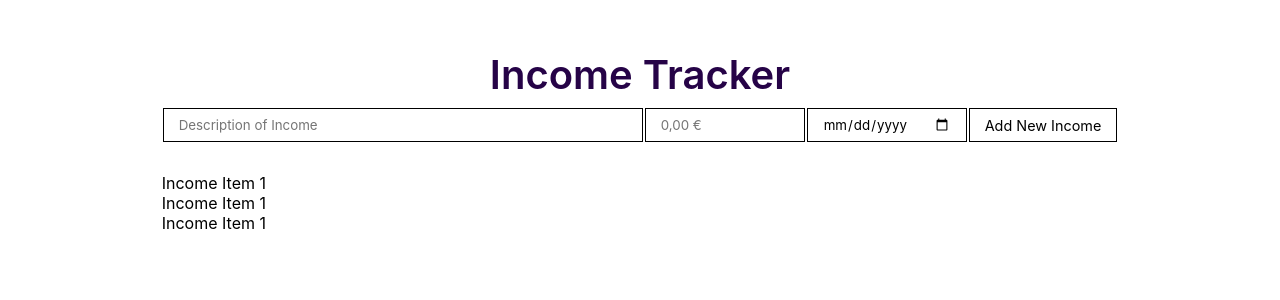
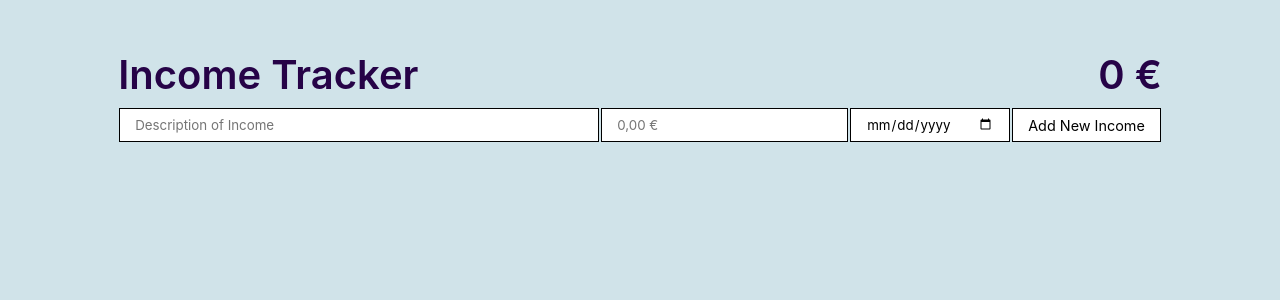
Before and after one commit to MajkoDev/income-tracker, a React (Create React App) app: page / in a window 1280 px wide. Shown: the top 300 px of the page. Built offline with nearby package versions, Linux system fonts and the light colour scheme.

Commit message:
finished

```diff
--- a/src/App.js
+++ b/src/App.js
@@ -6,12 +6,26 @@ import IncomeList from "./components/IncomeList";
 
 function App() {
   const [income, setIncome] = useState([])
+  const [totalIncome, setTotalIncome] = useState(0)
+
+  // Total Income
+  // update when renders and when income changes
+  useEffect(() => {
+    let temp = 0;
+
+    for(let i = 0; i < income.length; i++) {
+      temp += parseInt(income[i].price);
+    }
+
+    setTotalIncome(temp)
+  }, [income])
+
 
   return (
     <div className="App">
-      <Header />
-      <IncomeForm />
-      <IncomeList />
+      <Header totalIncome={totalIncome} />
+      <IncomeForm income={income} setIncome={setIncome} />
+      <IncomeList income={income} setIncome={setIncome}/>
     </div>
   );
 }
--- a/src/components/Header.jsx
+++ b/src/components/Header.jsx
@@ -1,10 +1,11 @@
 import React from 'react'
 import './header.css'
 
-const Header = () => {
+const Header = ({totalIncome}) => {
   return (
     <header>
         <h1 className="header">Income Tracker</h1>
+        <h1 className="total-income">{totalIncome} €</h1>
     </header>
   )
 }
--- a/src/components/IncomeForm.jsx
+++ b/src/components/IncomeForm.jsx
@@ -1,28 +1,64 @@
-import React from "react";
+import React, { useRef } from "react";
 import "./incomeform.css";
 
-const IncomeForm = () => {
+const IncomeForm = ({ income, setIncome }) => {
+  const subject = useRef(null);
+
+  const price = useRef(null);
+  const date = useRef(null);
+
+  const AddIncome = (e) => {
+    e.preventDefault();
+
+    let d = date.current.value.split("-")
+        let newD = new Date(d[0], d[1], d[2])
+
+        setIncome([...income, {
+            "subject": subject.current.value,
+            "price": price.current.value,
+            "date": newD.getTime()
+        }])
+
+        // Reset values
+        subject.current.value = ""
+        price.current.value = null
+        date.current.value = null
+  };
+
+
   return (
-    <>
-      <form action='submit' className='income-form'>
-        <input
-          type='text'
-          name='subject'
-          className='input-subject'
-          placeholder='Description of Income' />
+    <form className='income-form' onSubmit={AddIncome}>
+      <input
+        type='text'
+        name='subject'
+        id='subject'
+        ref={subject}
+        className='input-subject'
+        placeholder='Description of Income'
+      />
+
+      <div>
         <input
           type='number'
-          name='amount'
-          className='input-amount'
-          placeholder='0,00 €' />
+          name='price'
+          id='price'
+          ref={price}
+          className='input-price'
+          placeholder='0,00 €'
+        />
         <input
           type='date'
           name='date'
-          className='input-date' />
-        <button
-          type='submit'>Add New Income</button>
-      </form>
-    </>
+          id='date'
+          ref={date}
+          className='input-date'
+        />
+      </div>
+
+      <button type='submit' className='btn-submit'>
+        Add New Income
+      </button>
+    </form>
   );
 };
 
--- a/src/components/IncomeItem.jsx
+++ b/src/components/IncomeItem.jsx
@@ -1,11 +1,24 @@
-import React from 'react'
+import React from "react";
 
-const IncomeItem = () => {
+const IncomeItem = ({ income, index, removeIncome }) => {
+
+  let date = new Date(income.date);
+  let day = date.getDate();
+  let month = date.getMonth() + 1;
+  let year = date.getFullYear();
+
+  const removeHandle = (i) => {
+    removeIncome(i);
+  };
+
   return (
-    <div className="income-item">
-        Income Item 1
+    <div className='income-item'>
+      <button className='remove-item' onClick={() => removeHandle(index)}>x</button>
+      <div className='subject'>{income.subject}</div>
+      <div className='price'>{income.price} €</div>
+      <div className='date'>{day + "/" + month + "/" + year}</div>
     </div>
-  )
-}
+  );
+};
 
-export default IncomeItem
+export default IncomeItem;
--- a/src/components/IncomeList.jsx
+++ b/src/components/IncomeList.jsx
@@ -1,14 +1,31 @@
-import React from 'react'
-import IncomeItem from "./IncomeItem"
+import React from "react";
+import IncomeItem from "./IncomeItem";
 
-const IncomeList = () => {
-  return (
-    <div className="income-list">
-      <IncomeItem />
-      <IncomeItem />
-      <IncomeItem />
-    </div>
-  )
+const IncomeList = ({ income, setIncome }) => {
+
+  const removeIncome = i => {
+    let temp = income.filter((v, index) => index != i)
+    setIncome(temp)
 }
 
-export default IncomeList
+  const sortByDate = (a, b) => {
+    return a.date - b.date;
+  }
+
+
+  return (
+    <div className='income-list'>
+      {
+        income.sort(sortByDate).map((value, index) => (
+          <IncomeItem
+           key={index}
+           income={value}
+           index={index}
+           removeIncome={removeIncome} />
+      ))
+      }
+    </div>
+  );
+};
+
+export default IncomeList;
--- a/src/components/header.css
+++ b/src/components/header.css
@@ -1,6 +1,7 @@
 header{
     display: flex;
-    justify-content: center
+    justify-content: space-between
+
 }
 
 h1 {
--- a/src/components/incomeform.css
+++ b/src/components/incomeform.css
@@ -1,31 +1,39 @@
-form{
+form {
   margin-bottom: 30px;
   display: flex;
   flex-direction: row;
-    justify-content:center;
+  justify-content: center;
   align-items: center;
 }
 
-input{
+input {
   height: 34px;
   padding: 5px 15px;
   margin: 1px;
   border: 1px black solid;
   border-radius: 0;
 }
+.income-form {
+  display: flex;
+  flex-direction: row;
+}
+@media only screen and (max-width: 1000px) {
+  .income-form {
+    flex-direction: column;
+  }
+}
 
-.input-subject{
+.input-subject {
   width: 30rem;
 }
-.input-amount{
+.input-amount {
   width: 10rem;
 }
-.input-date{
+.input-date {
   width: 10rem;
 }
 
-
-button{
+button {
   border: 1px black solid;
   background-color: #fff;
   height: 34px;
--- a/src/index.css
+++ b/src/index.css
@@ -12,4 +12,61 @@ body{
   justify-content: center;
   align-items: center;
   margin-top: 50px;
+  background-color: rgb(208, 227, 233);
 }
+@media only screen and (max-width: 1000px) {
+  body {
+    background-color: rgb(228, 240, 244);
+  }
+}
+
+
+
+
+.income-list {
+	padding: 15px;
+}
+
+.income-list .income-item {
+	position: relative;
+	padding: 10px 15px;
+	background-color: #FFF;
+	border-radius: 8px;
+	margin-bottom: 15px;
+	display: flex;
+	transition: 0.4s;
+	padding-left: 75px;
+}
+
+.income-list .income-item .remove-item {
+	position: absolute;
+	width: 0;
+	top: 0;
+	left: 0;
+	bottom: 0;
+	overflow: hidden;
+
+	cursor: pointer;
+	display: block;
+	color: var(--light);
+	font-weight: 600;
+	background-color: var(--alert);
+	border-radius: 8px 0px 0px 8px;
+	transition: 0.2s;
+}
+
+.income-list .income-item:hover .remove-item {
+	width: 50px;
+}
+
+.income-list .income-item .subject {
+	flex: 1 1 100%;
+}
+
+.income-list .income-item .price,
+.income-list .income-item .date {
+	min-width: 125px;
+}
+.income-list .income-item:hover {
+	box-shadow: 0px 0px 6px rgba(0,0,0,0.1);
+}
```
Lines whose indentation alone changed are shown as unchanged.
